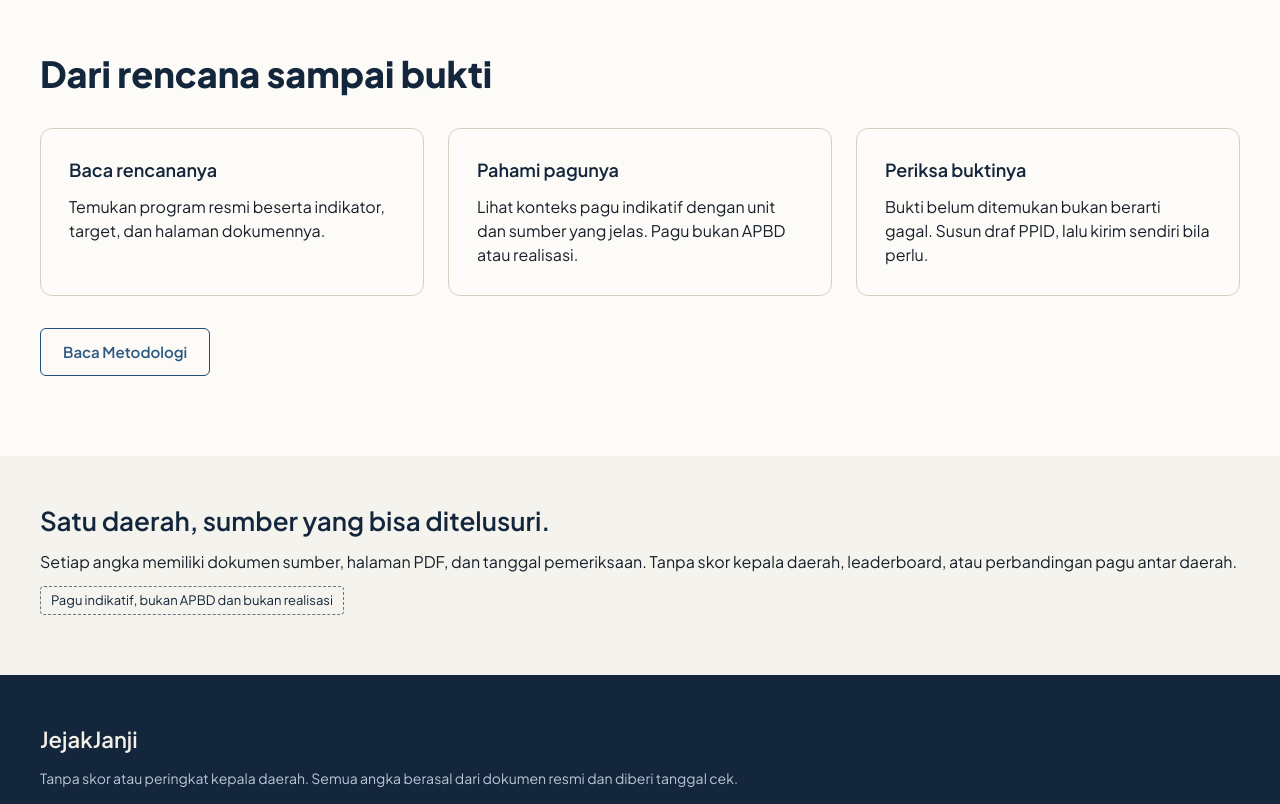
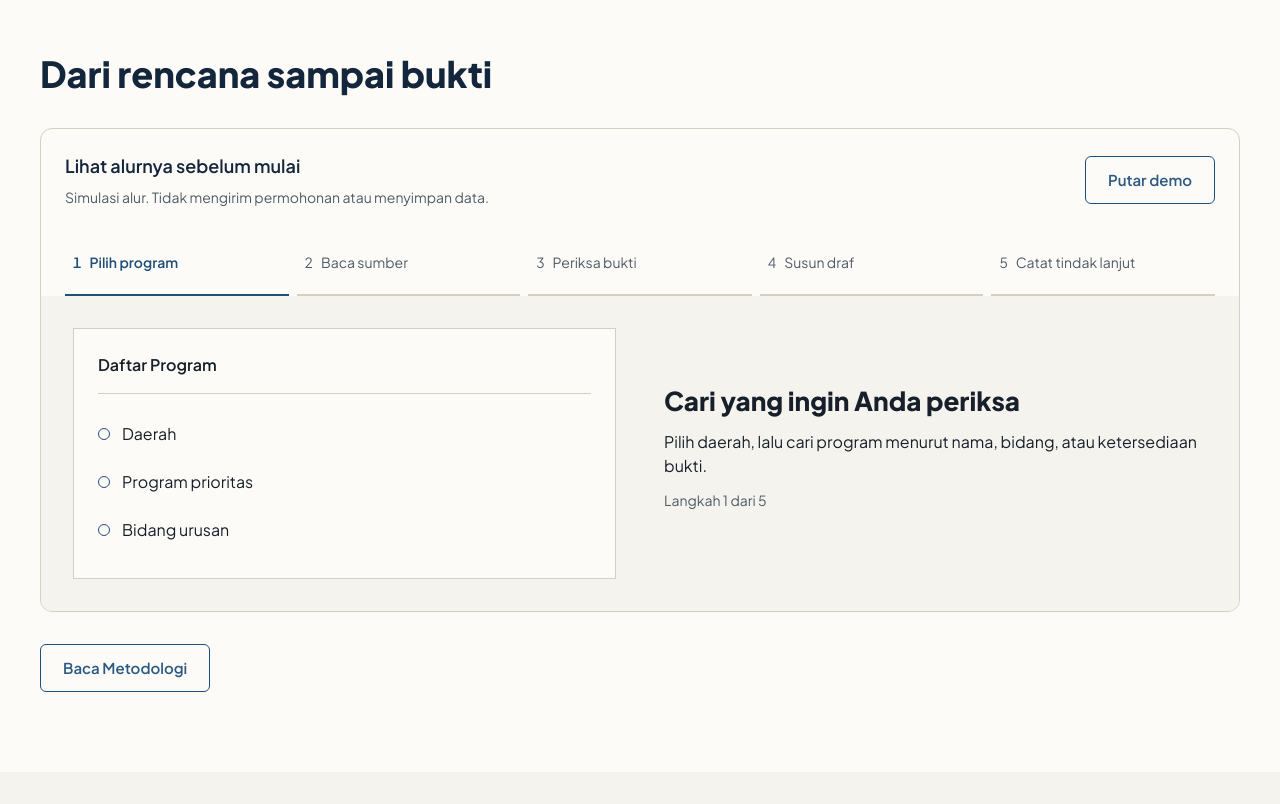
Before and after one commit to HapisHanipudin/jejakjanji, a Next.js app in the folder apps/web/: page / in a window 1280 px wide. Shown: the part 520-1324 px from the top of the page. Built offline with nearby package versions, Linux system fonts and the light colour scheme.

Commit message:
feat(web): add controllable landing flow demo

```diff
--- a/apps/web/src/app/globals.css
+++ b/apps/web/src/app/globals.css
@@ -2342,6 +2342,150 @@ fieldset legend + .notice {
   }
 }
 
+.flow-demo {
+  margin: var(--space-6) 0;
+  border: 1px solid var(--color-border);
+  border-radius: var(--radius-lg);
+  overflow: hidden;
+}
+.flow-demo-heading {
+  display: flex;
+  justify-content: space-between;
+  align-items: center;
+  gap: var(--space-5);
+  padding: var(--space-5);
+}
+.flow-demo-heading h3,
+.flow-demo-heading p {
+  margin: 0;
+}
+.flow-demo-heading p {
+  margin-top: var(--space-2);
+}
+.flow-play {
+  flex-shrink: 0;
+  min-height: 44px;
+}
+.flow-demo-steps {
+  display: grid;
+  grid-template-columns: repeat(5, minmax(0, 1fr));
+  margin: 0;
+  padding: 0 var(--space-5);
+  gap: var(--space-2);
+}
+.flow-demo-steps button {
+  display: flex;
+  align-items: center;
+  gap: var(--space-2);
+  width: 100%;
+  min-height: 64px;
+  padding: var(--space-3) var(--space-2);
+  background: transparent;
+  color: var(--color-text-muted);
+  border: 0;
+  border-bottom: 2px solid var(--color-border);
+  border-radius: 0;
+  font: inherit;
+  font-size: 0.875rem;
+  text-align: left;
+  cursor: pointer;
+}
+.flow-demo-steps button[aria-current] {
+  color: var(--color-accent);
+  border-bottom-color: var(--color-accent);
+  font-weight: 600;
+}
+.flow-demo-steps button:hover {
+  background: var(--color-accent-soft);
+}
+.flow-step-number {
+  font-variant-numeric: tabular-nums;
+}
+.flow-demo-panel {
+  padding: var(--space-6);
+  background: var(--color-surface);
+}
+.flow-demo-scene {
+  display: grid;
+  grid-template-columns: minmax(0, 1fr) minmax(0, 1fr);
+  align-items: center;
+  gap: var(--space-7);
+  min-height: 245px;
+}
+.flow-demo-sheet {
+  background: var(--color-bg);
+  border: 1px solid var(--color-border);
+  padding: var(--space-5);
+}
+.flow-sheet-title {
+  font-weight: 600;
+  margin: 0 0 var(--space-4);
+  padding-bottom: var(--space-4);
+  border-bottom: 1px solid var(--color-border);
+}
+.flow-demo-sheet li {
+  display: flex;
+  align-items: center;
+  gap: var(--space-3);
+  padding: var(--space-3) 0;
+  animation: flow-trace 450ms cubic-bezier(0.16, 1, 0.3, 1) both;
+}
+.flow-sheet-marker {
+  width: 12px;
+  height: 12px;
+  border: 1px solid var(--color-accent);
+  border-radius: 50%;
+  flex-shrink: 0;
+}
+.flow-demo-explanation h4 {
+  font-size: 1.625rem;
+  line-height: 1.3;
+  margin: 0 0 var(--space-3);
+}
+.flow-demo-explanation p {
+  max-width: 55ch;
+}
+@keyframes flow-trace {
+  from {
+    clip-path: inset(0 85% 0 0);
+  }
+  to {
+    clip-path: inset(0);
+  }
+}
+@media (max-width: 760px) {
+  .flow-demo-heading {
+    align-items: flex-start;
+    flex-direction: column;
+  }
+  .flow-demo-steps {
+    grid-template-columns: 1fr;
+    padding: 0 var(--space-5) var(--space-5);
+    gap: 0;
+  }
+  .flow-demo-steps button {
+    min-height: 44px;
+  }
+  .flow-demo-scene {
+    grid-template-columns: 1fr;
+    gap: var(--space-5);
+  }
+  .flow-demo-panel {
+    padding: var(--space-5);
+  }
+  .flow-demo-explanation h4 {
+    font-size: 1.25rem;
+  }
+}
+@media (prefers-reduced-motion: reduce) {
+  .flow-play {
+    display: none;
+  }
+  .flow-demo-sheet li {
+    animation: none;
+  }
+}
+
 @media (max-width: 600px) {
   .tooltip {
     position: fixed;
--- a/apps/web/src/app/page.tsx
+++ b/apps/web/src/app/page.tsx
@@ -1,4 +1,5 @@
 import Link from 'next/link';
+import { FlowDemo } from '@/components/FlowDemo';
 import { RegionPicker } from '@/components/RegionPicker';
 import { ErrorState } from '@/components/States';
 import { getDaerahList, getProgramList } from '@/lib/data';
@@ -75,26 +76,7 @@ export default async function LandingPage() {
       <section className="section-lg" id="cara-kerja">
         <div className="container">
           <h2 className="section-title">Dari rencana sampai bukti</h2>
-          <ol className="grid-3 list-plain landing-steps" data-reveal="">
-            <li className="box">
-              <h3>Baca rencananya</h3>
-              <p>Temukan program resmi beserta indikator, target, dan halaman dokumennya.</p>
-            </li>
-            <li className="box">
-              <h3>Pahami pagunya</h3>
-              <p>
-                Lihat konteks pagu indikatif dengan unit dan sumber yang jelas. Pagu bukan APBD atau
-                realisasi.
-              </p>
-            </li>
-            <li className="box">
-              <h3>Periksa buktinya</h3>
-              <p>
-                Bukti belum ditemukan bukan berarti gagal. Susun draf PPID, lalu kirim sendiri bila
-                perlu.
-              </p>
-            </li>
-          </ol>
+          <FlowDemo />
           <Link href="/metodologi" className="btn">
             Baca Metodologi
           </Link>
--- /dev/null
+++ b/apps/web/src/components/FlowDemo.tsx
@@ -0,0 +1,155 @@
+'use client';
+
+import { useEffect, useRef, useState } from 'react';
+
+const steps = [
+  {
+    title: 'Pilih program',
+    page: 'Daftar Program',
+    action: 'Cari yang ingin Anda periksa',
+    detail: 'Pilih daerah, lalu cari program menurut nama, bidang, atau ketersediaan bukti.',
+    items: ['Daerah', 'Program prioritas', 'Bidang urusan'],
+  },
+  {
+    title: 'Baca sumber',
+    page: 'Detail Program',
+    action: 'Buka rujukan resminya',
+    detail:
+      'Periksa indikator, target, dan pagu bersama dokumen sumber, halaman PDF, dan tanggal cek. Pagu indikatif, bukan APBD dan bukan realisasi.',
+    items: ['Dokumen sumber', 'Halaman PDF', 'Tanggal cek'],
+  },
+  {
+    title: 'Periksa bukti',
+    page: 'Jejak bukti',
+    action: 'Bedakan rencana dan pelaksanaan',
+    detail:
+      'Baca bukti untuk setiap tahap. “Belum diketahui” berarti bukti belum tersedia, bukan program gagal.',
+    items: ['Rencana', 'Anggaran', 'Pelaksanaan'],
+  },
+  {
+    title: 'Susun draf',
+    page: 'Draf PPID',
+    action: 'Minta informasi yang belum tersedia',
+    detail:
+      'Pilih informasi yang dibutuhkan, salin atau unduh draf, lalu kirim sendiri melalui kanal PPID resmi.',
+    items: ['Pilih informasi', 'Salin atau unduh', 'Kirim sendiri'],
+  },
+  {
+    title: 'Catat tindak lanjut',
+    page: 'Pelacak',
+    action: 'Simpan catatan di perangkat Anda',
+    detail:
+      'Catat tanggal kirim dan pantau perkiraan tenggat. Data Pelacak tersimpan di browser Anda.',
+    items: ['Tanggal kirim', 'Perkiraan tenggat', 'Catatan respons'],
+  },
+] as const;
+
+export function FlowDemo() {
+  const [step, setStep] = useState(0);
+  const [playing, setPlaying] = useState(false);
+  const [ready, setReady] = useState(false);
+  const root = useRef<HTMLDivElement>(null);
+
+  useEffect(() => {
+    setReady(true);
+    const motion = matchMedia('(prefers-reduced-motion: reduce)');
+    const stop = () => setPlaying(false);
+    const hidden = () => {
+      if (document.hidden) stop();
+    };
+    const observer = new IntersectionObserver(([entry]) => {
+      if (entry && !entry.isIntersecting) stop();
+    });
+    if (root.current) observer.observe(root.current);
+    motion.addEventListener('change', stop);
+    document.addEventListener('visibilitychange', hidden);
+    return () => {
+      observer.disconnect();
+      motion.removeEventListener('change', stop);
+      document.removeEventListener('visibilitychange', hidden);
+    };
+  }, []);
+
+  useEffect(() => {
+    if (!playing) return;
+    const timer = setTimeout(() => {
+      if (step === steps.length - 1) setPlaying(false);
+      else setStep(step + 1);
+    }, 5000);
+    return () => clearTimeout(timer);
+  }, [playing, step]);
+
+  const current = steps[step] ?? steps[0];
+  return (
+    <div className="flow-demo" ref={root}>
+      <div className="flow-demo-heading">
+        <div>
+          <h3>Lihat alurnya sebelum mulai</h3>
+          <p className="small muted">
+            Simulasi alur. Tidak mengirim permohonan atau menyimpan data.
+          </p>
+        </div>
+        {ready && (
+          <button
+            type="button"
+            className="btn flow-play"
+            aria-pressed={playing}
+            onClick={() => {
+              if (!playing && step === steps.length - 1) setStep(0);
+              setPlaying(!playing);
+            }}
+          >
+            {playing ? 'Jeda demo' : step === steps.length - 1 ? 'Putar ulang' : 'Putar demo'}
+          </button>
+        )}
+      </div>
+      <ol className="list-plain flow-demo-steps" aria-label="Langkah demo">
+        {steps.map((item, index) => (
+          <li key={item.title}>
+            {ready ? (
+              <button
+                type="button"
+                aria-current={step === index ? 'step' : undefined}
+                aria-controls="flow-demo-panel"
+                onClick={() => {
+                  setPlaying(false);
+                  setStep(index);
+                }}
+              >
+                <span className="flow-step-number">{index + 1}</span>
+                {item.title}
+              </button>
+            ) : (
+              <span>
+                {index + 1}. {item.title}
+              </span>
+            )}
+          </li>
+        ))}
+      </ol>
+      <div id="flow-demo-panel" className="flow-demo-panel" aria-live={playing ? 'off' : 'polite'}>
+        <div className="flow-demo-scene" key={step}>
+          <div className="flow-demo-sheet">
+            <p className="flow-sheet-title">{current.page}</p>
+            <ul className="list-plain">
+              {current.items.map((item, index) => (
+                <li key={item} style={{ animationDelay: `${index * 100}ms` }}>
+                  <span className="flow-sheet-marker" aria-hidden="true" />
+                  {item}
+                </li>
+              ))}
+            </ul>
+          </div>
+          <div className="flow-demo-explanation">
+            <h4>{current.action}</h4>
+            <p>{current.detail}</p>
+            <p className="small muted">
+              Langkah {step + 1} dari {steps.length}
+              {playing ? ' · Berlanjut otomatis' : ''}
+            </p>
+          </div>
+        </div>
+      </div>
+    </div>
+  );
+}
```
Also changed, not shown: 1 other file (tests, documents, lock files or other folders).
